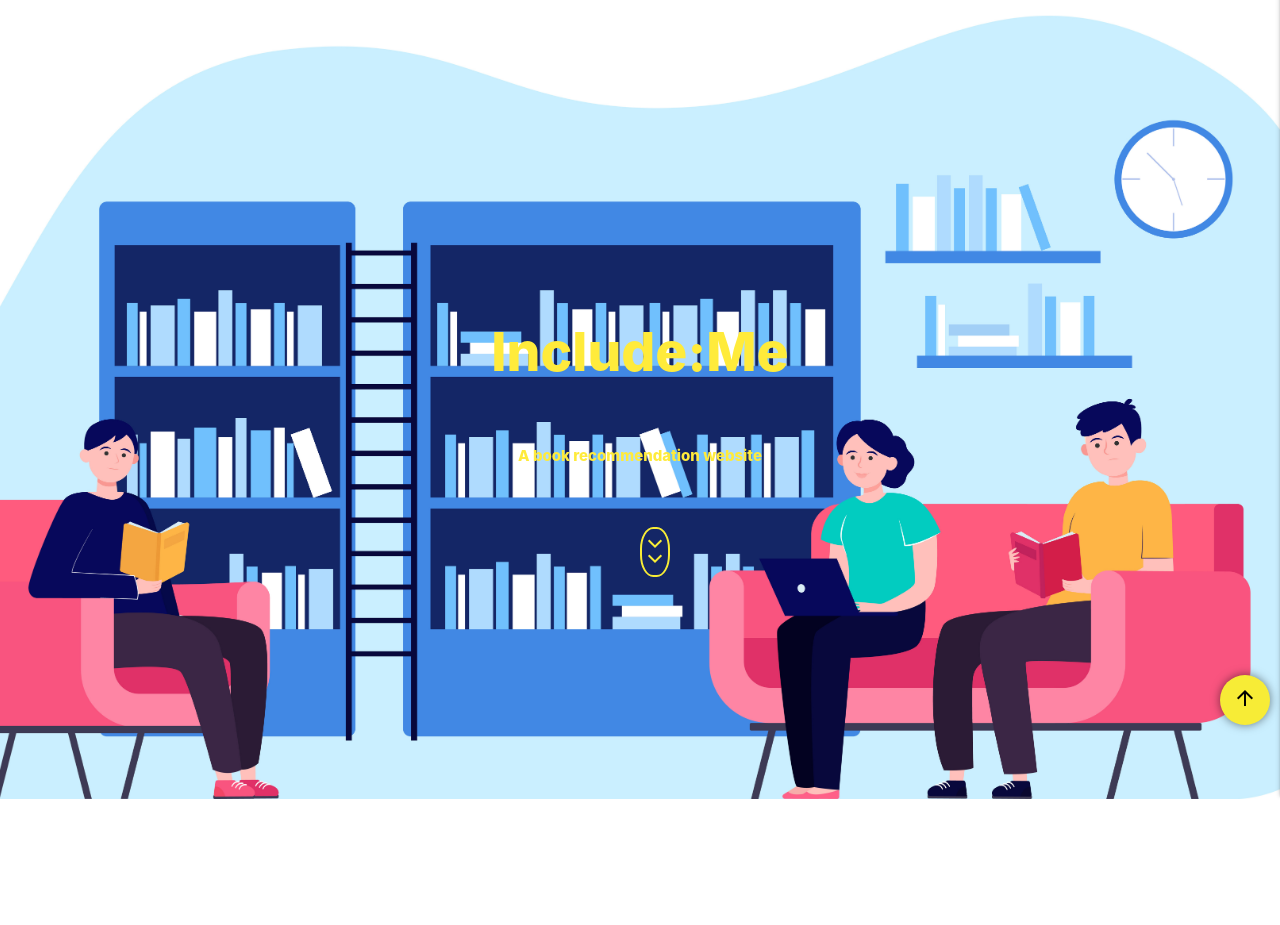
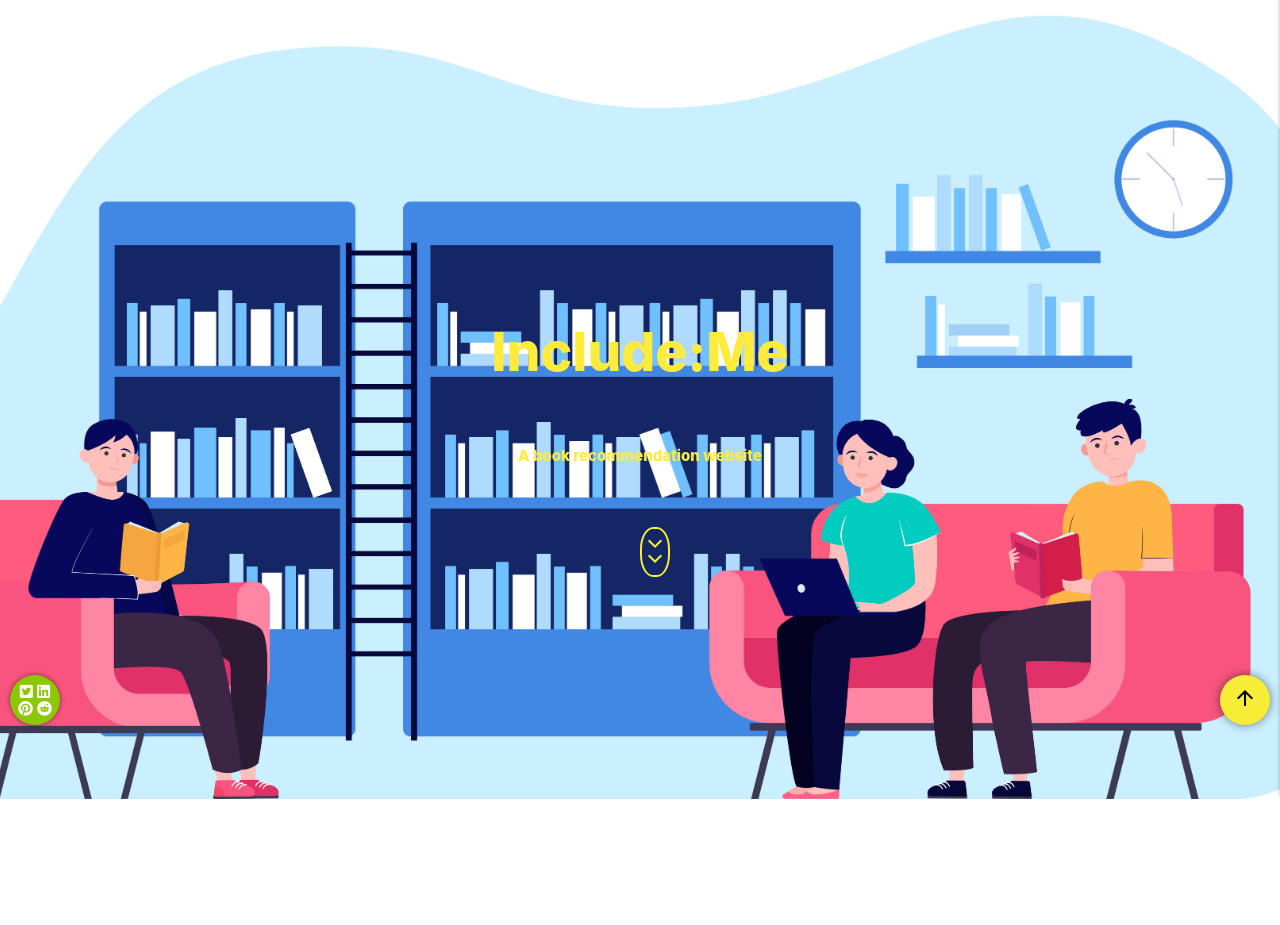
Before and after one commit to Benjamin144/Include-Me, a Flask app: page /add_genre in a window 1280 px wide. Shown: the part 65-990 px from the top of the page. Run offline with Flask 2, Linux system fonts and the light colour scheme; some libraries are stand-ins or nearby versions.

Commit message:
added to footer

```diff
--- a/static/css/style.css
+++ b/static/css/style.css
@@ -126,6 +126,21 @@
     border: none;
 }
 
+#get-social {
+    position: fixed;
+    left: 10px;
+    bottom: 10px;
+    width: 50px;
+    height: 50px;
+    border-radius: 50%;
+    background: #8BC802;
+    box-shadow: 0 0 5px rgba(0, 0, 0, 0.5);
+    color: greenyellow;
+    outline: none;
+    cursor: progress;
+    border: none;
+}
+
 #btnScrollToTop:active {
     background: #FAAC42;
 }
--- a/templates/base.html
+++ b/templates/base.html
@@ -12,8 +12,7 @@
     <!-- Font Awesome -->
     <link href="https://cdnjs.cloudflare.com/ajax/libs/font-awesome/5.15.1/css/all.min.css" rel="stylesheet" />
     <!-- Google Fonts & Icons-->
-    <link href="https://fonts.googleapis.com/icon?family=Material+Icons"
-      rel="stylesheet">
+    <link href="https://fonts.googleapis.com/icon?family=Material+Icons" rel="stylesheet">
     <link rel="preconnect" href="https://fonts.gstatic.com">
     <link href="https://fonts.googleapis.com/css2?family=Montserrat:wght@600&display=swap" rel="stylesheet">
 
@@ -93,7 +92,6 @@
         {% endif %}
     </ul>
 
-
     <section id="sec-2">
         <!-- flash messages JS Scroll section 2-->
         {% with messages = get_flashed_messages() %}
@@ -113,17 +111,22 @@
         {% block content %}
         {% endblock %}
     </main>
-
+<!-- Footer section, all my own creation using HTML,CSS,JQ for scrolling page to home-->
     <footer class="page-footer">
-
 
         <div class="footer-copyright">
             <div class="container">
+                <button id="get-social">
+                    <a href="https://www.twitter.com" class="hvr-push social-link" target="_blank">
+                            <i class="fab fa-twitter-square"></i></a>
+                    <a href="https://www.linkedin.com" class="hvr-push social-link" target="_blank">
+                            <i class="fab fa-linkedin"></i></a>
+                    <a href="https://www.pinterest.com" class="hvr-push social-link" target="_blank">
+                            <i class="fab fa-pinterest"></i></a>
+                    <a href="https://www.reddit.com" class="hvr-push social-link" target="_blank">
+                            <i class="fab fa-reddit"></i></a>
+                </button>
                 © 2020-2021 Jacce Company
-
-
-
-
                 <button id="btnScrollToTop">
                     <i class="material-icons">arrow_upward</i>
                 </button>
@@ -131,16 +134,7 @@
         </div>
         <script>
             const btnScrollToTop = document.querySelector("#btnScrollToTop");
-
             btnScrollToTop.addEventListener("click", function () {
-                // window.scrollTo(0, 0);
-
-                // window.scrollTo({
-                //  top: 50,
-                //  left: 0,
-                //  behavior: "smooth"
-                //  });
-
                 $("html, body").animate({ scrollTop: 0 }, "slow");
             });
         </script>
```
Lines whose indentation alone changed are shown as unchanged.
